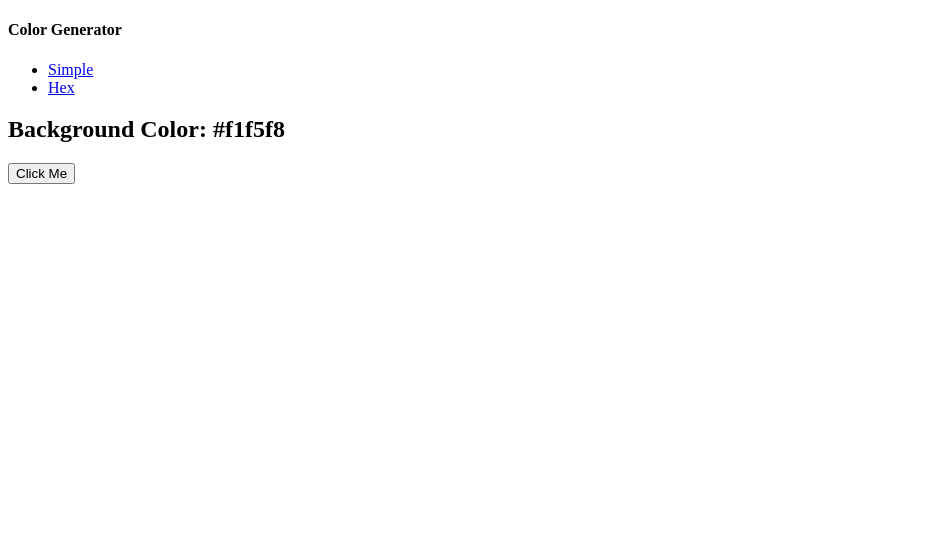
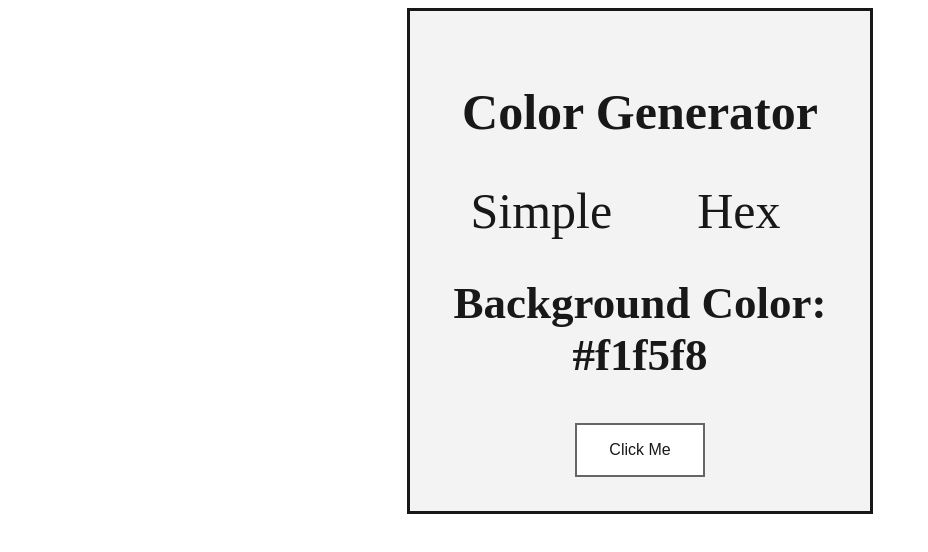
Before and after one commit to JorgeHerreraJr/Color-Generator, a plain HTML site: page hex.html in a window 1280 px wide. Shown: the whole page, without its empty margins (0-928 px from the left). Drawn offline with Linux system fonts and the light colour scheme.

Commit message:
Modified HTML pages and continued CSS.

```diff
--- a/css/style.css
+++ b/css/style.css
@@ -23,6 +23,8 @@
 .nav-links a {
   text-align: center;
   padding: 16px;
+  margin-left: 10px;
+  margin-right: 10px;
   text-decoration: none;
   font-size: 50px;
   color: black;
@@ -33,6 +35,11 @@
   box-shadow: 0 20px 30px rgba(0, 0, 0, 0.3);
   background-color: #f2f2f2;
   transition-duration: 0.3s;
+}
+
+#hex {
+  padding-left: 45px;
+  padding-right: 45px;
 }
 
 .container {
--- a/hex.html
+++ b/hex.html
@@ -1,32 +1,32 @@
 <!DOCTYPE html>
 <html lang="en">
+
 <head>
   <meta charset="UTF-8" />
   <meta http-equiv="X-UA-Compatible" content="IE=edge" />
   <meta name="viewport" content="width=device-width, initial-scale=1.0" />
   <title>Hex</title>
+  <link href="/css/style.css" rel="stylesheet" />
 </head>
 
 <body>
   <nav>
     <div class="nav-bar">
-        <h4>Color Generator</h4>
-        <ul class="nav-links">
-          <li>
+      <h1>Color Generator</h1>
+      <div class="nav-links">
         <a href="index.html">Simple</a>
-          </li>
-          <li>
-            <a href="hex.html">Hex</a>
-          </li>
-        </ul>
+        <a href="hex.html" id="hex">Hex</a>
       </div>
-    </nav>
       <main>
         <div class="container">
           <h2>Background Color: <span class="color">#f1f5f8</span></h2>
           <button class="btn btn-hero" id="btn">Click Me</button>
         </div>
       </main>
+    </div>
+  </nav>
+
   <script src="/js/hex.js"></script>
 </body>
+
 </html>
```
Also changed, not shown: index.html (+3 -2 lines). Lines whose indentation alone changed are shown as unchanged.
